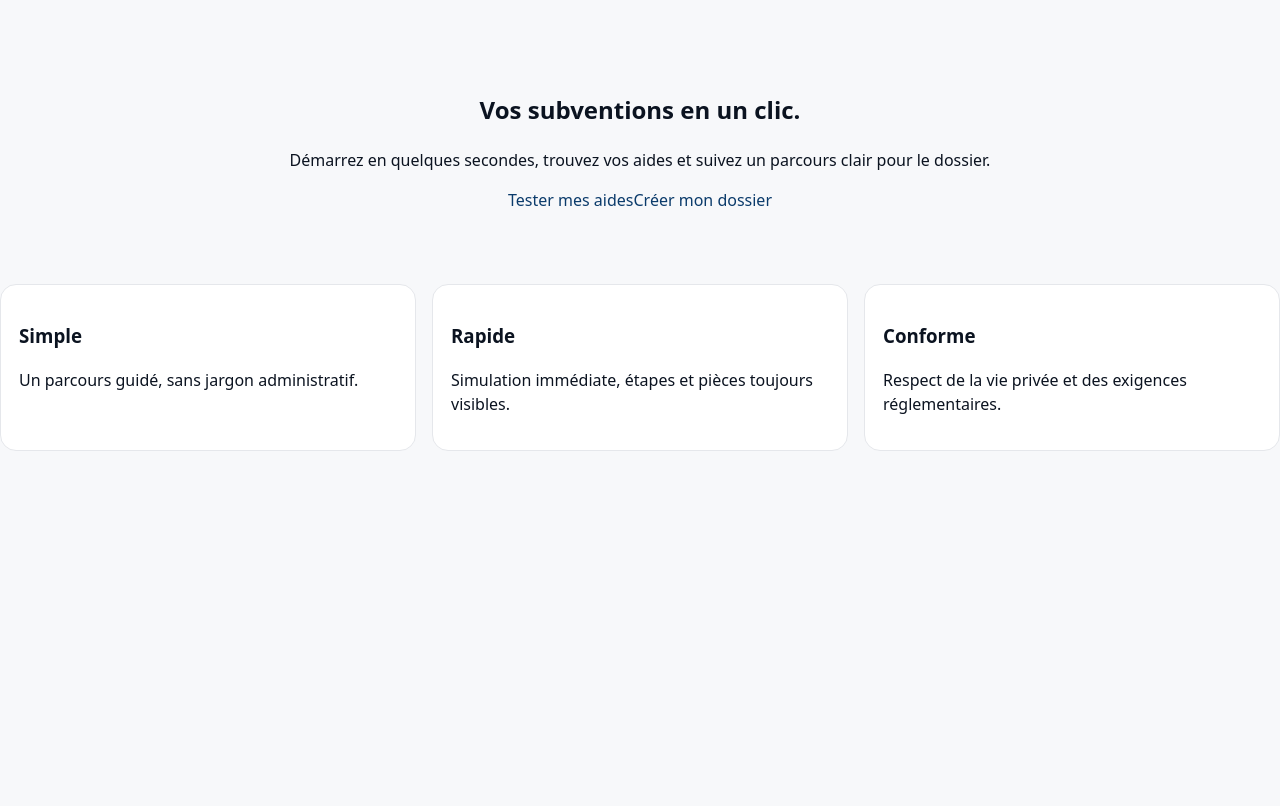
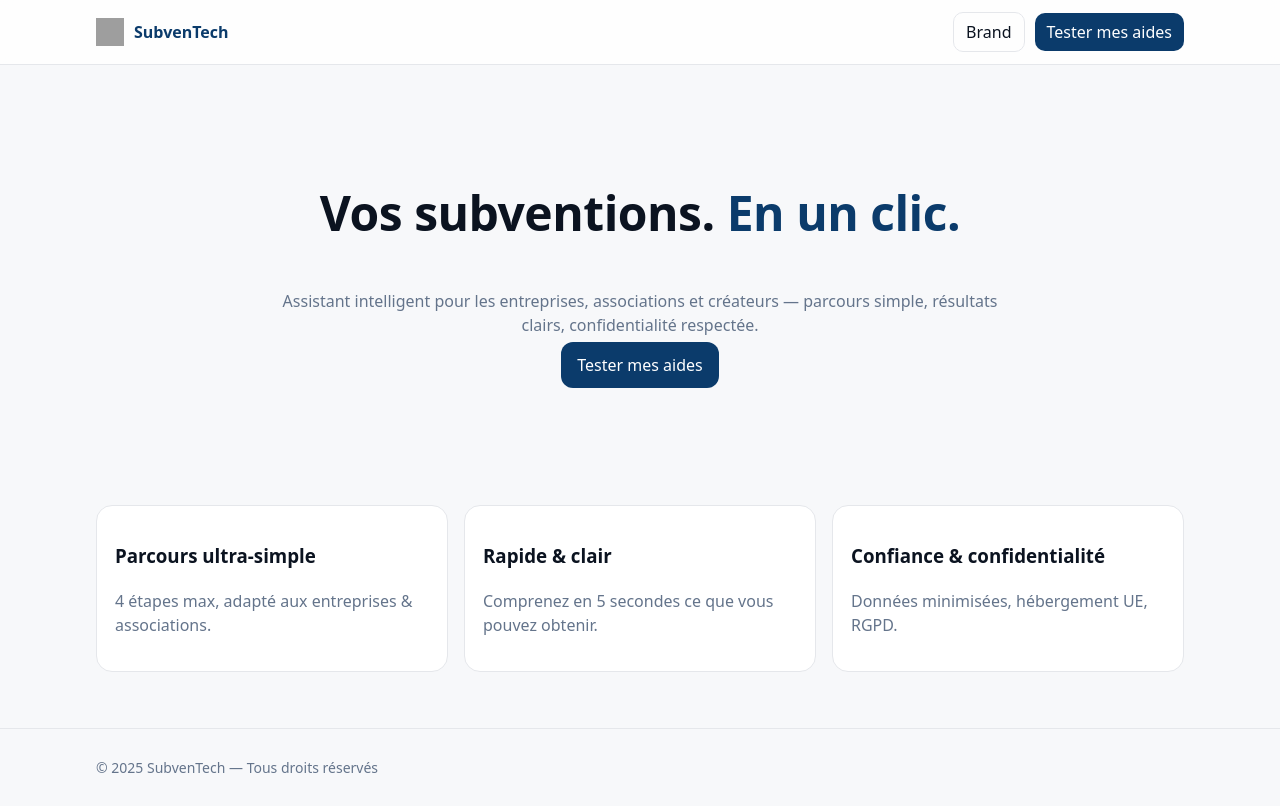
Before and after one commit to BACOUL/subventech-app, a Next.js app: page / in a window 1280 px wide. Built offline with nearby package versions, Linux system fonts and the light colour scheme; grey boxes are pictures that could not be loaded.

Commit message:
Update index.js

```diff
--- a/pages/index.js
+++ b/pages/index.js
@@ -1,34 +1,56 @@
-// pages/index.js
-import Link from 'next/link';
+export const config = { runtime: 'edge' }; // ultra rapide sur Vercel
 
 export default function Home() {
   return (
     <>
+      <header className="header">
+        <div className="container header-inner">
+          <a className="brand" href="/">
+            <img src="/brand/logo-subventech.svg" alt="SubvenTech" width="28" height="28" />
+            <span>SubvenTech</span>
+          </a>
+          <nav className="nav">
+            <a className="ghost" href="/brand">Brand</a>
+            <a className="cta" href="/demander">Tester mes aides</a>
+          </nav>
+        </div>
+      </header>
+
+      <main>
         <section className="hero">
-        <h1>Vos subventions en un clic.</h1>
-        <p className="muted">
-          Démarrez en quelques secondes, trouvez vos aides et suivez un parcours clair pour le dossier.
+          <h1 className="h1">
+            Vos subventions. <span style={{color:'var(--primary)'}}>En un clic.</span>
+          </h1>
+          <p className="lead">
+            Assistant intelligent pour les entreprises, associations et créateurs — parcours simple,
+            résultats clairs, confidentialité respectée.
           </p>
-        <div className="ctaRow" role="group" aria-label="Appels à l’action">
-          <Link className="btn btnPrimary" href="/aides">Tester mes aides</Link>
-          <Link className="btn btnGhost" href="/dossier">Créer mon dossier</Link>
+          <div style={{marginTop:16}}>
+            <a className="cta" href="/demander" style={{padding:'12px 16px', borderRadius:12, background:'var(--primary)', color:'#fff'}}>Tester mes aides</a>
           </div>
         </section>
 
-      <section className="grid" aria-label="Avantages">
+        <section className="section">
+          <div className="container grid">
             <div className="card">
-          <h3>Simple</h3>
-          <p className="muted">Un parcours guidé, sans jargon administratif.</p>
+              <h3>Parcours ultra-simple</h3>
+              <p style={{color:'var(--muted)'}}>4 étapes max, adapté aux entreprises & associations.</p>
             </div>
             <div className="card">
-          <h3>Rapide</h3>
-          <p className="muted">Simulation immédiate, étapes et pièces toujours visibles.</p>
+              <h3>Rapide & clair</h3>
+              <p style={{color:'var(--muted)'}}>Comprenez en 5 secondes ce que vous pouvez obtenir.</p>
             </div>
             <div className="card">
-          <h3>Conforme</h3>
-          <p className="muted">Respect de la vie privée et des exigences réglementaires.</p>
+              <h3>Confiance & confidentialité</h3>
+              <p style={{color:'var(--muted)'}}>Données minimisées, hébergement UE, RGPD.</p>
+            </div>
           </div>
         </section>
+      </main>
+
+      <footer className="footer">
+        <div className="container">© {new Date().getFullYear()} SubvenTech — Tous droits réservés</div>
+      </footer>
     </>
   );
     }
```
Lines whose indentation alone changed are shown as unchanged.
